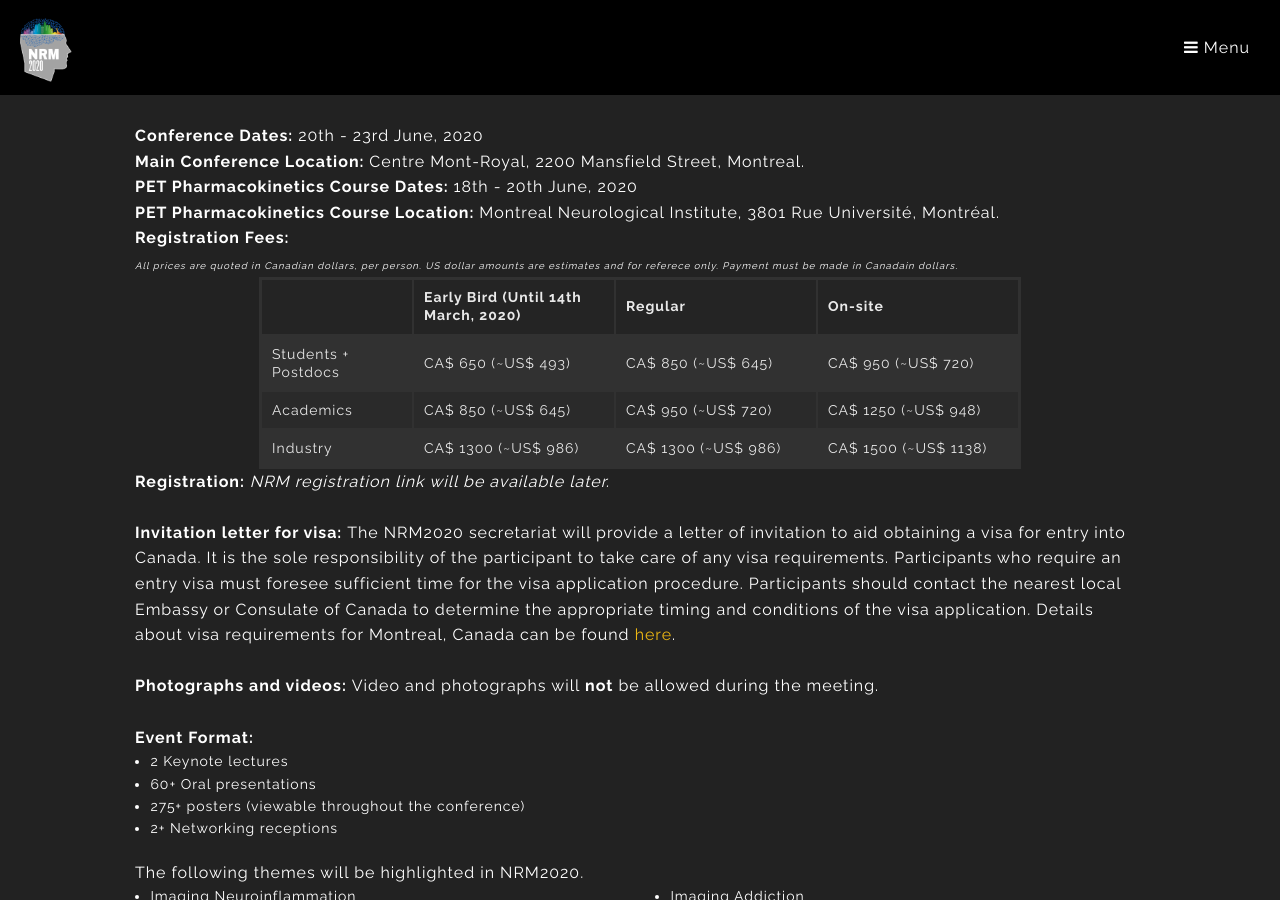
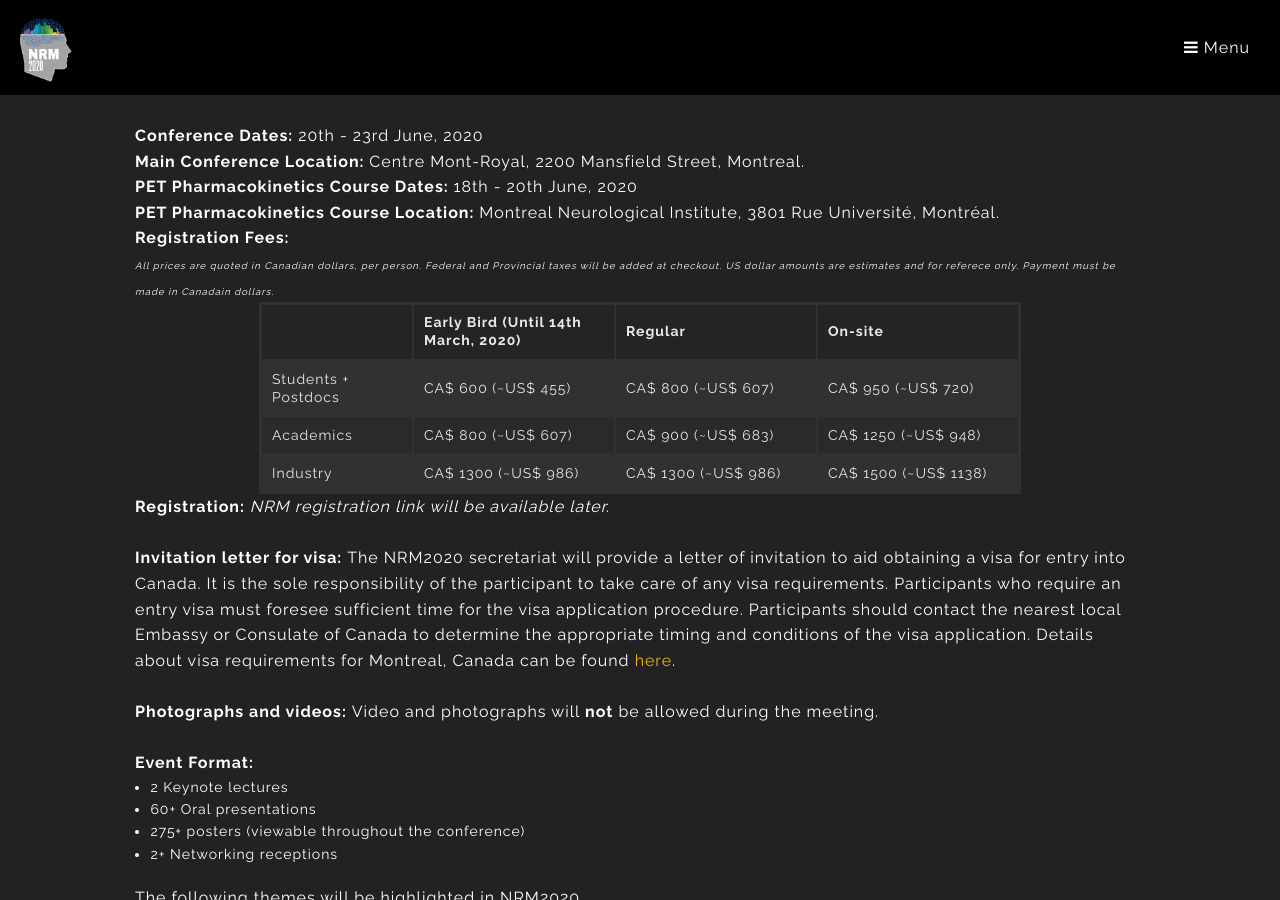
Before and after one commit to sulantha2006/nrm2020_web, a Jekyll site: the page built from index.html, in a window 1280 px wide and 900 px high, scrolled down 2007 px. Built offline with Jekyll 4.4.1, drawn with Linux system fonts in a browser that asks for light colours; the list of posts is cut into pages by our own code.

Commit message:
Mod reg prices.

```diff
--- a/_includes/keyinfo.html
+++ b/_includes/keyinfo.html
@@ -31,7 +31,8 @@
                   <strong> Registration Fees: </strong>
                   <br><small>
                     <i> All prices are quoted in Canadian dollars, per
-                      person. US dollar amounts are estimates and for referece only. Payment must be made in Canadain
+                      person. Federal and Provincial taxes will be added at checkout. US dollar amounts are estimates
+                      and for referece only. Payment must be made in Canadain
                       dollars. </i></small>
                 </p>
 
@@ -47,14 +48,14 @@
                   <tbody>
                     <tr>
                       <td>Students + Postdocs</td>
-                      <td>CA$ 650 (~US$ 493)</td>
-                      <td>CA$ 850 (~US$ 645)</td>
+                      <td>CA$ 600 (~US$ 455)</td>
+                      <td>CA$ 800 (~US$ 607)</td>
                       <td>CA$ 950 (~US$ 720)</td>
                     </tr>
                     <tr>
                       <td>Academics</td>
-                      <td>CA$ 850 (~US$ 645)</td>
-                      <td>CA$ 950 (~US$ 720)</td>
+                      <td>CA$ 800 (~US$ 607)</td>
+                      <td>CA$ 900 (~US$ 683)</td>
                       <td>CA$ 1250 (~US$ 948)</td>
                     </tr>
                     <tr>
```
